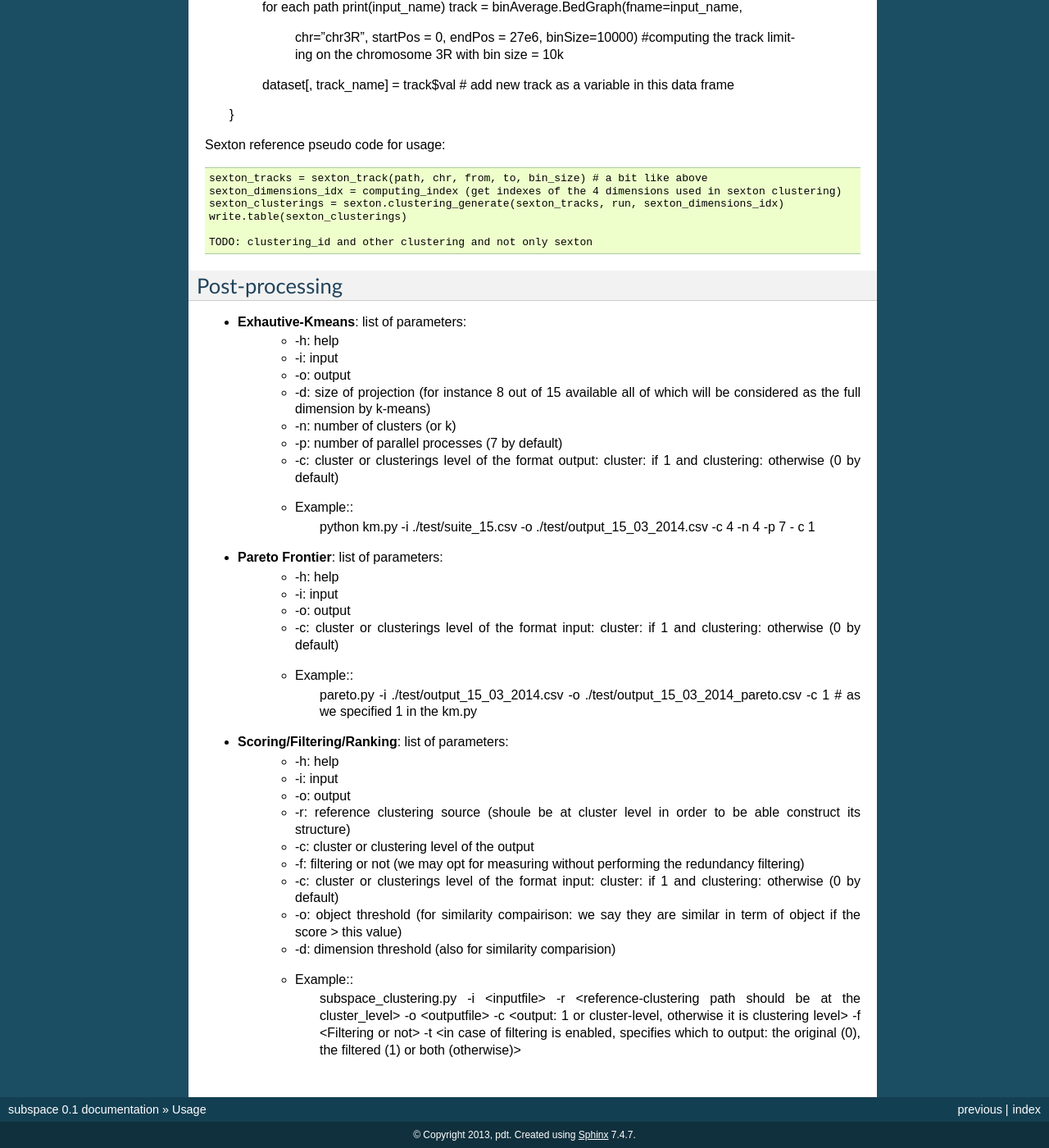
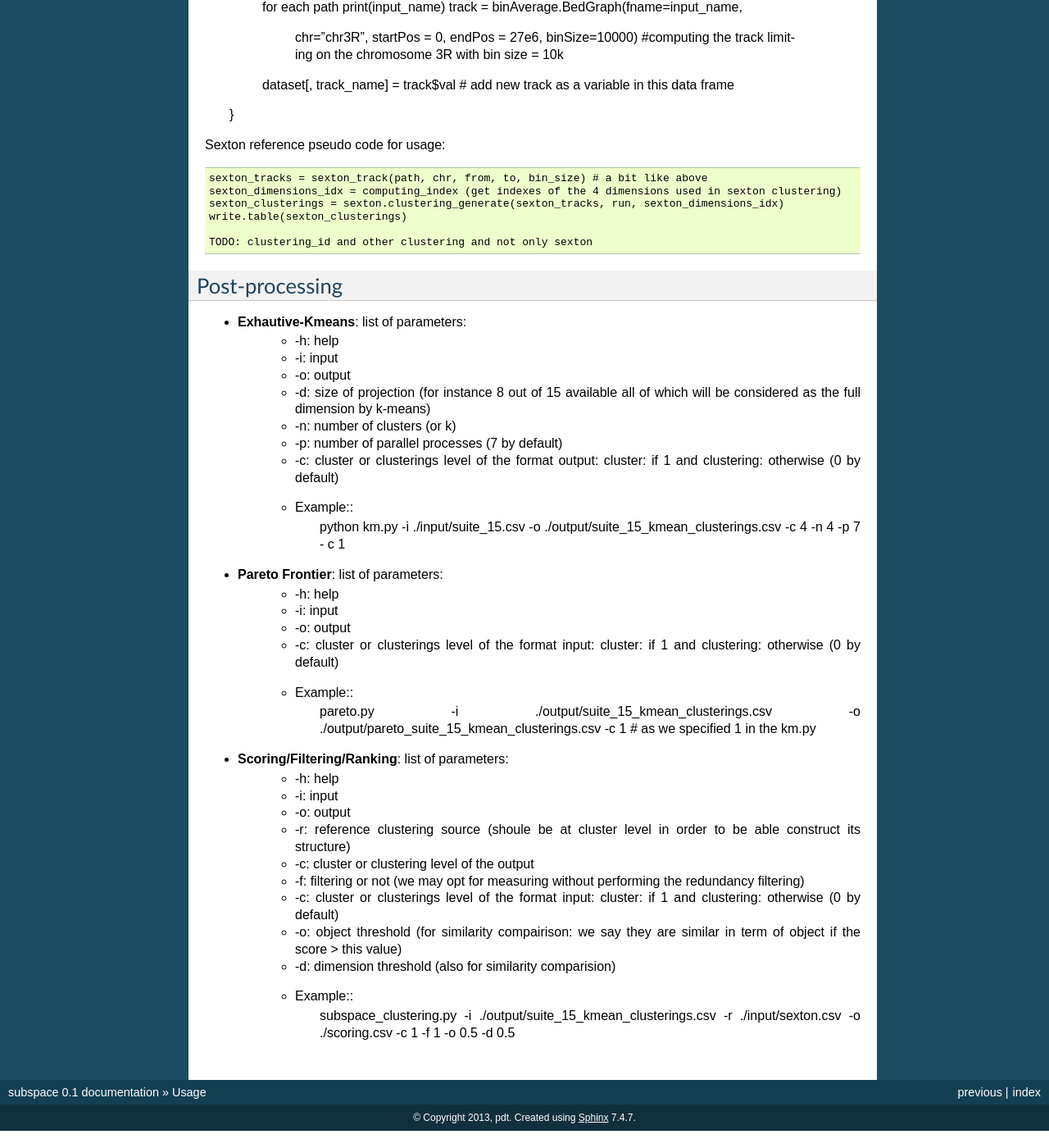
Before and after one commit to siolag161/subspace_doc, a Sphinx documentation site: the page built from docs/source/examples.rst, in a window 1280 px wide and 1400 px high, scrolled down 569 px. Shown: the whole window at 82% size. Built offline with Sphinx 7.4.7, drawn with Linux system fonts in a browser that asks for light colours; formulas are drawn with MathJax 3; after the commit the page ends 1948 px from its top, so only the background shows below that.

Commit message:
polished for the day

```diff
--- a/docs/source/examples.rst
+++ b/docs/source/examples.rst
@@ -54,7 +54,7 @@ Post-processing
     * -p: number of parallel processes (7 by default)
     * -c: cluster or clusterings level of the format output: cluster:  if 1 and clustering: otherwise (0 by default)
     * Example::
-	python km.py -i ./test/suite_15.csv -o ./test/output_15_03_2014.csv -c 4 -n 4 -p 7 - c 1
+	python km.py -i ./input/suite_15.csv -o ./output/suite_15_kmean_clusterings.csv -c 4 -n 4 -p 7 - c 1
 
 * **Pareto Frontier**: list of parameters:
     * -h: help
@@ -62,7 +62,7 @@ Post-processing
     * -o: output
     * -c: cluster or clusterings level of the format input: cluster:  if 1 and clustering: otherwise (0 by default)
     * Example::
-	pareto.py -i ./test/output_15_03_2014.csv -o ./test/output_15_03_2014_pareto.csv -c 1 # as we specified 1 in the km.py
+	pareto.py -i ./output/suite_15_kmean_clusterings.csv -o ./output/pareto_suite_15_kmean_clusterings.csv -c 1 # as we specified 1 in the km.py
 
 * **Scoring/Filtering/Ranking**: list of parameters:
     * -h: help
@@ -75,4 +75,4 @@ Post-processing
     * -o: object threshold (for similarity compairison: we say they are similar in term of object if the score > this value)
     * -d: dimension threshold (also for similarity comparision)
     * Example::
-	subspace_clustering.py -i <inputfile> -r <reference-clustering path should be at the cluster_level> -o <outputfile> -c <output: 1 or cluster-level, otherwise it is clustering level> -f <Filtering or not> -t <in case of filtering is enabled, specifies which to output: the original (0), the filtered (1) or both (otherwise)>
+	subspace_clustering.py -i ./output/suite_15_kmean_clusterings.csv -r ./input/sexton.csv -o ./scoring.csv -c 1 -f 1 -o 0.5 -d 0.5
```
